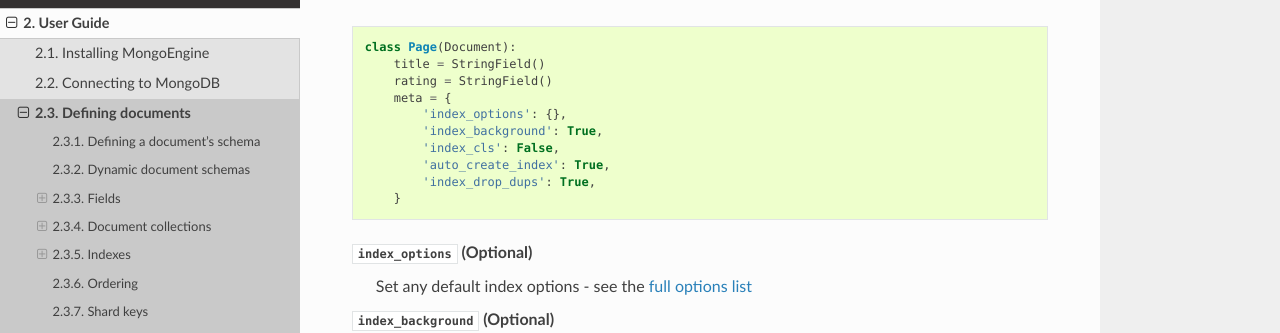
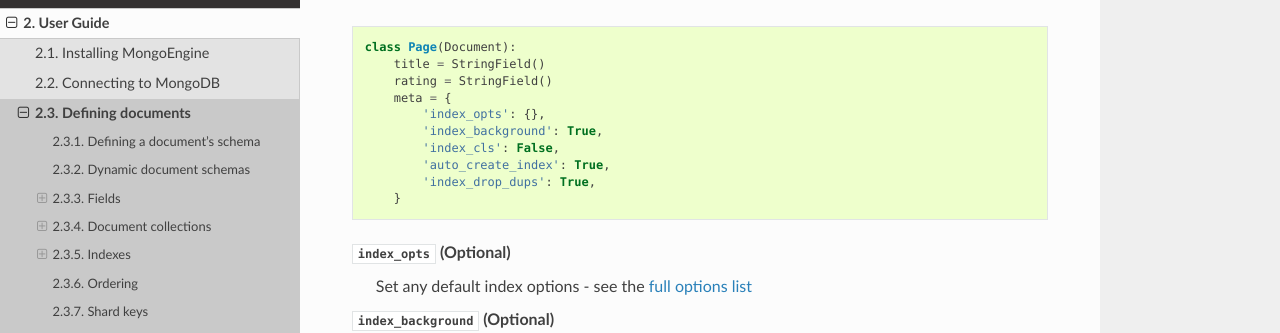
Before and after one commit to MongoEngine/mongoengine, a Sphinx documentation site: the page built from docs/guide/defining-documents.rst, in a window 1280 px wide and 900 px high, scrolled down 10907 px. Shown: the part 153-486 px from the top of the window. Built offline with Sphinx 7.4.7 and the Read the Docs theme 2.0.0, drawn with Linux system fonts in a browser that asks for light colours.

Commit message:
fix doc for meta index_options

```diff
--- a/docs/guide/defining-documents.rst
+++ b/docs/guide/defining-documents.rst
@@ -529,7 +529,7 @@ There are a few top level defaults for all indexes that can be set::
         title = StringField()
         rating = StringField()
         meta = {
-            'index_options': {},
+            'index_opts': {},
             'index_background': True,
             'index_cls': False,
             'auto_create_index': True,
@@ -537,7 +537,7 @@ There are a few top level defaults for all indexes that can be set::
         }
 
 
-:attr:`index_options` (Optional)
+:attr:`index_opts` (Optional)
     Set any default index options - see the `full options list <http://docs.mongodb.org/manual/reference/method/db.collection.ensureIndex/#db.collection.ensureIndex>`_
 
 :attr:`index_background` (Optional)
```
